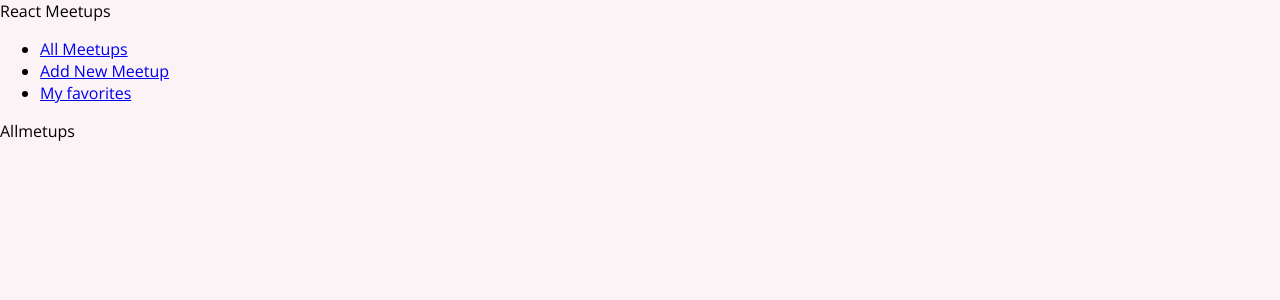
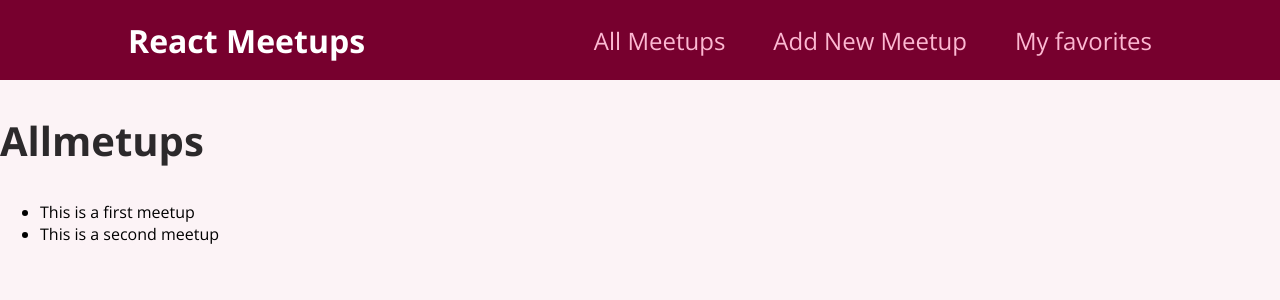
Before and after one commit to mokiong/React-tutorial, a React (Create React App) app: page / in a window 1280 px wide. Shown: the top 300 px of the page. Built offline with nearby package versions, Linux system fonts and the light colour scheme.

Commit message:
Add dummy data for meetups

```diff
--- a/src/components/layouts/MainNavigation.js
+++ b/src/components/layouts/MainNavigation.js
@@ -1,9 +1,11 @@
 import { Link } from 'react-router-dom';
+
+import classes from './MainNavigation.module.css';
 
 function MainNavigation() {
     return (
-        <header>
-            <div>React Meetups</div>
+        <header className={classes.header}>
+            <div className={classes.logo}>React Meetups</div>
             <nav>
                 <ul>
                     <li>
--- /dev/null
+++ b/src/components/layouts/MainNavigation.module.css
@@ -0,0 +1,47 @@
+.header {
+    width: 100%;
+    height: 5rem;
+    display: flex;
+    align-items: center;
+    justify-content: space-between;
+    background-color: #77002e;
+    padding: 0 10%;
+}
+
+.logo {
+    font-size: 2rem;
+    color: white;
+    font-weight: bold;
+}
+
+.header ul {
+    list-style: none;
+    margin: 0;
+    padding: 0;
+    display: flex;
+    align-items: baseline;
+}
+
+.header li {
+    margin-left: 3rem;
+}
+
+.header a {
+    text-decoration: none;
+    font-size: 1.5rem;
+    color: #fcb8d2;
+}
+
+.header a:hover,
+.header a:active,
+.header a.active {
+    color: white;
+}
+
+.badge {
+    background-color: #cc2062;
+    color: white;
+    border-radius: 12px;
+    padding: 0 1rem;
+    margin-left: 0.5rem;
+}
--- a/src/pages/AllMetups.js
+++ b/src/pages/AllMetups.js
@@ -1,5 +1,33 @@
+const DUMMY_DATA = [
+    {
+        id: 'm1',
+        title: 'This is a first meetup',
+        image: 'https://upload.wikimedia.org/wikipedia/commons/thumb/d/d3/Stadtbild_M%C3%BCnchen.jpg/2560px-Stadtbild_M%C3%BCnchen.jpg',
+        address: 'Meetupstreet 5, 12345 Meetup City',
+        description:
+            'This is a first, amazing meetup which you definitely should not miss. It will be a lot of fun!',
+    },
+    {
+        id: 'm2',
+        title: 'This is a second meetup',
+        image: 'https://upload.wikimedia.org/wikipedia/commons/thumb/d/d3/Stadtbild_M%C3%BCnchen.jpg/2560px-Stadtbild_M%C3%BCnchen.jpg',
+        address: 'Meetupstreet 5, 12345 Meetup City',
+        description:
+            'This is a first, amazing meetup which you definitely should not miss. It will be a lot of fun!',
+    },
+];
+
 function AllMeetups() {
-    return <div>Allmetups</div>;
+    return (
+        <section>
+            <h1>Allmetups</h1>
+            <ul>
+                {DUMMY_DATA.map((meetup) => {
+                    return <li key={meetup.id}>{meetup.title}</li>;
+                })}
+            </ul>
+        </section>
+    );
 }
 
 export default AllMeetups;
```
